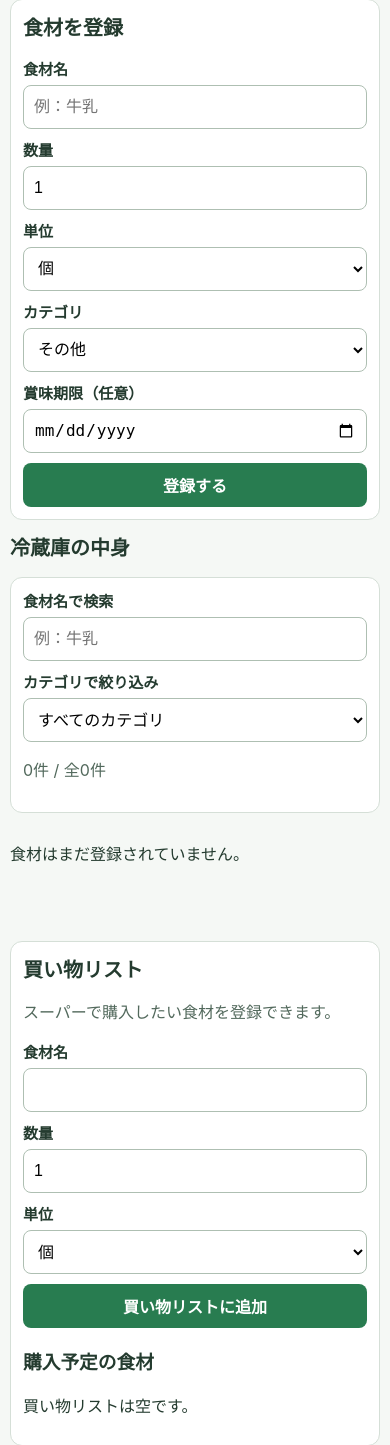
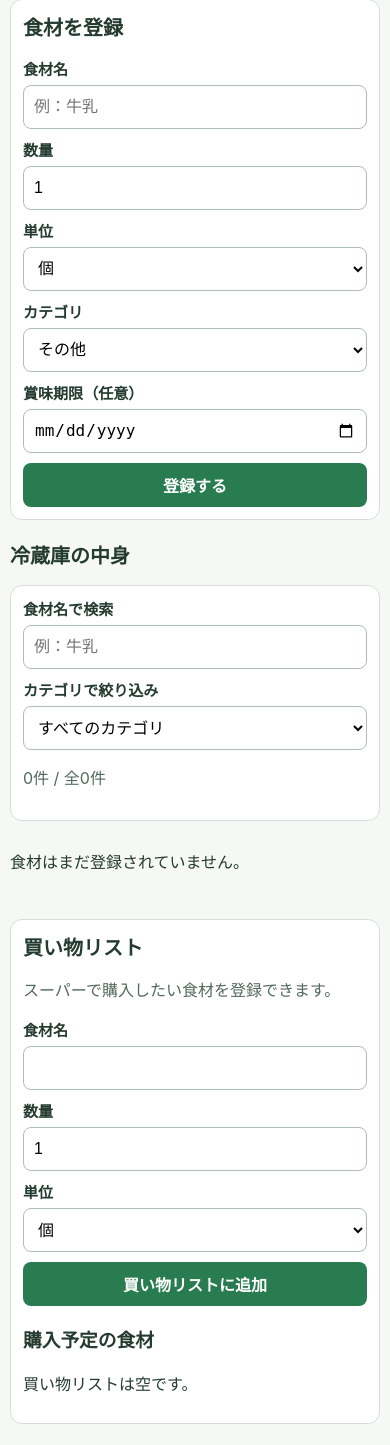
Before and after one commit to makotogap-alt/FridgeChecker-app, a Flask app: page / in a window 390 px wide. Shown: the part 207-1652 px from the top of the page. After the commit the page ends 1631 px from the top, so only its background shows below. Run offline with Flask 3, Linux system fonts and the light colour scheme; data that the repository does not hold is empty.

Commit message:
fix: PCとスマホのレスポンシブデザインを改善

```diff
--- a/static/style.css
+++ b/static/style.css
@@ -470,7 +470,19 @@
     }
   }
 
-  /* 食材一覧のセクション全体に余白 */
-  section[aria-labelledby="inventory-heading"] {
-    margin-bottom: 60px;
+  /* 冷蔵庫の中身と買い物リストの間隔 */
+#inventory-heading {
+  margin-top: 20px;
+}
+
+/* 食材一覧セクションの下に余白を追加 */
+#food-list {
+  margin-bottom: 60px;
+}
+
+/* スマホでは少し狭くする */
+@media (max-width: 600px) {
+  #food-list {
+    margin-bottom: 30px;
   }
+}
```
